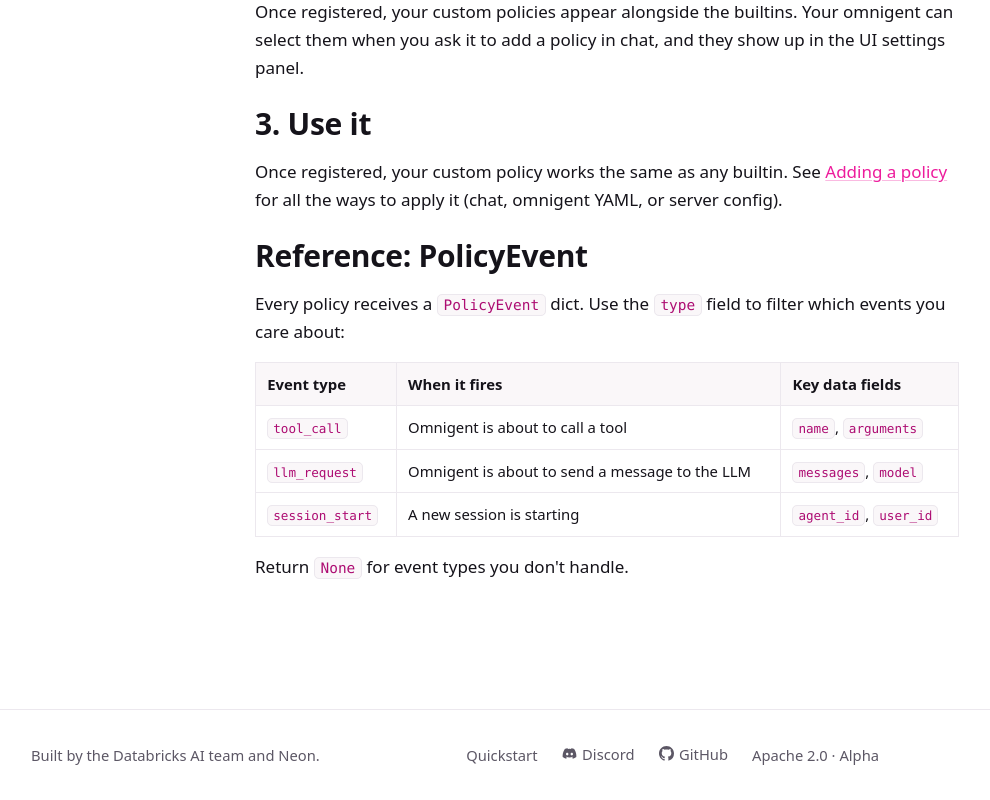
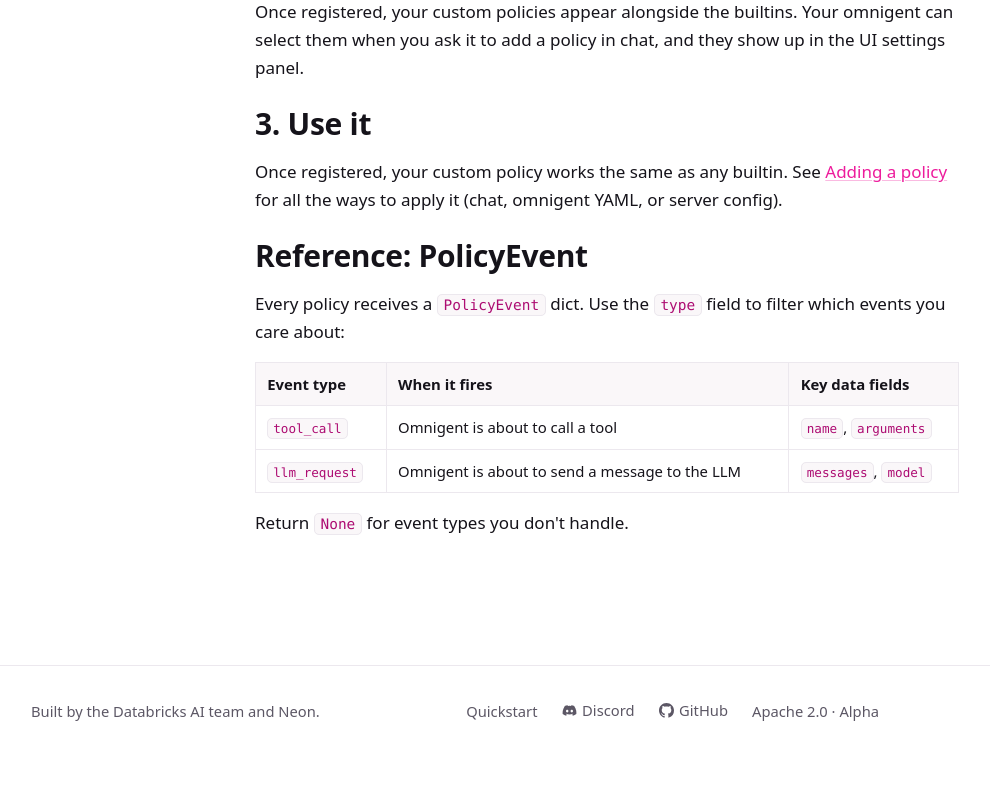
Before and after one commit to omnigent-ai/omnigent-site, a Next.js app: page /docs/policies/custom in a window 1280 px wide. Shown: the part 1831-2631 px from the top of the page, without its empty margins (185-1175 px from the left). After the commit the page ends 2587 px from the top, so only its background shows below. Built offline with nearby package versions, Linux system fonts and the light colour scheme.

Commit message:
docs: remove nonexistent session_start PolicyEvent type from reference table

```diff
--- a/app/docs/policies/custom/page.js
+++ b/app/docs/policies/custom/page.js
@@ -144,11 +144,6 @@ policy_modules:
             <td>Omnigent is about to send a message to the LLM</td>
             <td><code>messages</code>, <code>model</code></td>
           </tr>
-          <tr>
-            <td><code>session_start</code></td>
-            <td>A new session is starting</td>
-            <td><code>agent_id</code>, <code>user_id</code></td>
-          </tr>
         </tbody>
       </table>
 
```
